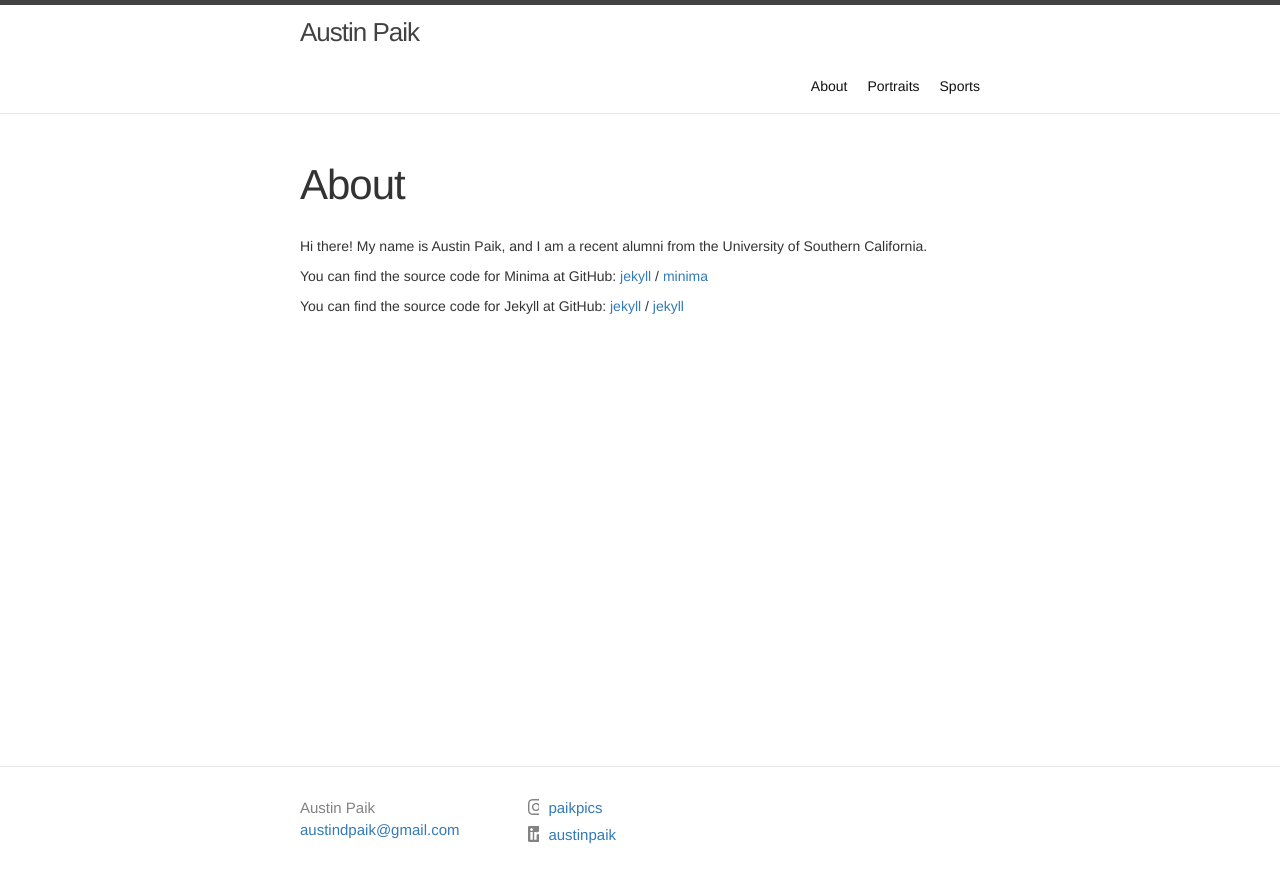
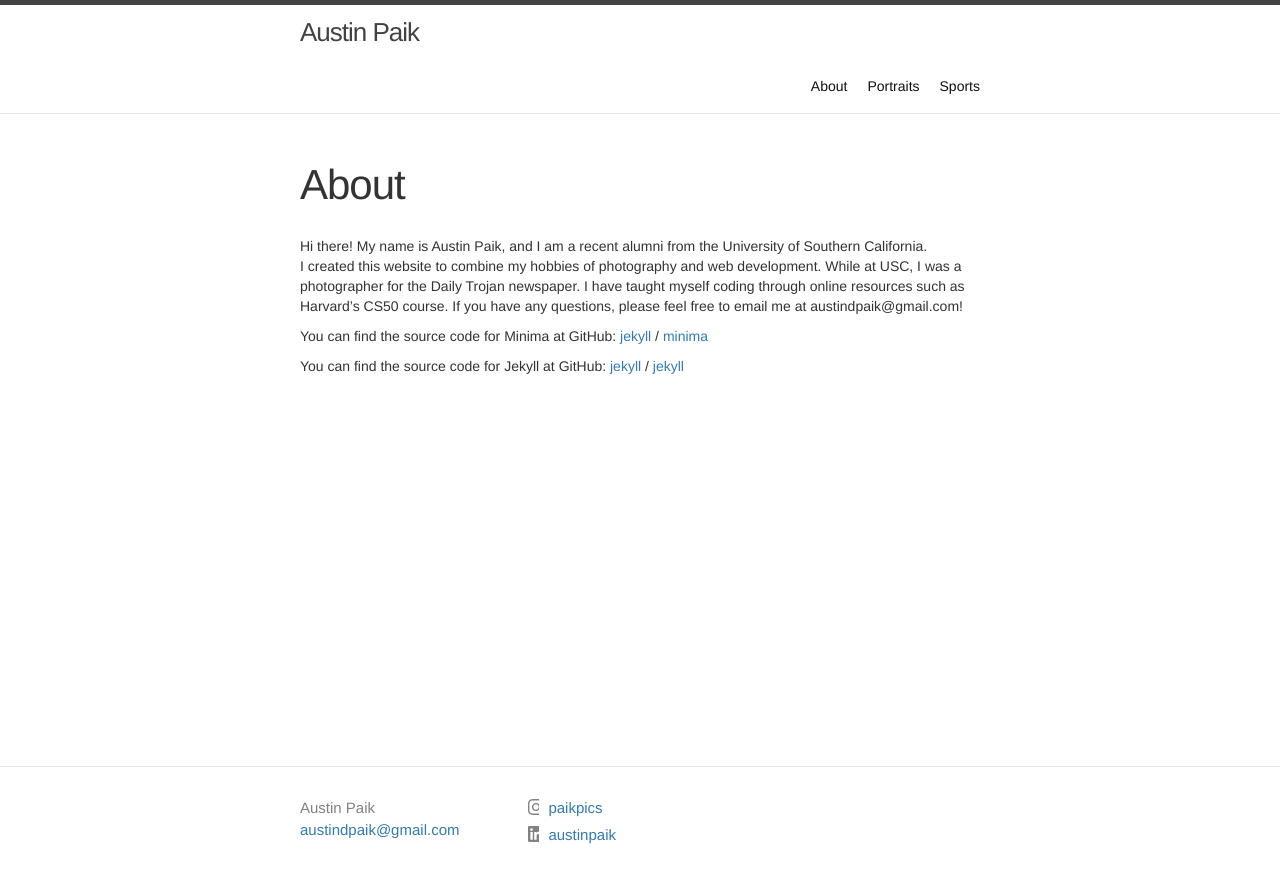
Before and after one commit to austinpaik/austinpaik.github.io, a Jekyll site: the page built from about.md, in a window 1280 px wide. Shown: the top 883 px of the page. Built offline with Jekyll 4.4.1, drawn with Linux system fonts in a browser that asks for light colours.

Commit message:
First commit

```diff
--- a/about.md
+++ b/about.md
@@ -5,6 +5,10 @@ permalink: /about/
 ---
 
 Hi there!  My name is Austin Paik, and I am a recent alumni from the University of Southern California.
+I created this website to combine my hobbies of photography and web development.
+While at USC, I was a photographer for the Daily Trojan newspaper.
+I have taught myself coding through online resources such as Harvard's CS50 course.
+If you have any questions, please feel free to email me at austindpaik@gmail.com!
 
 
 
```
